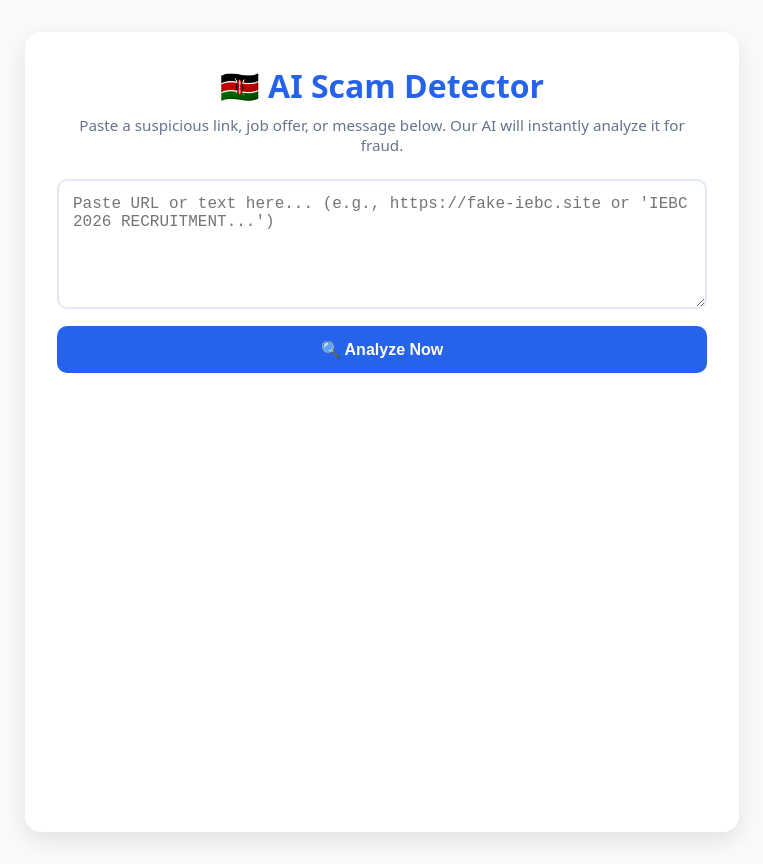
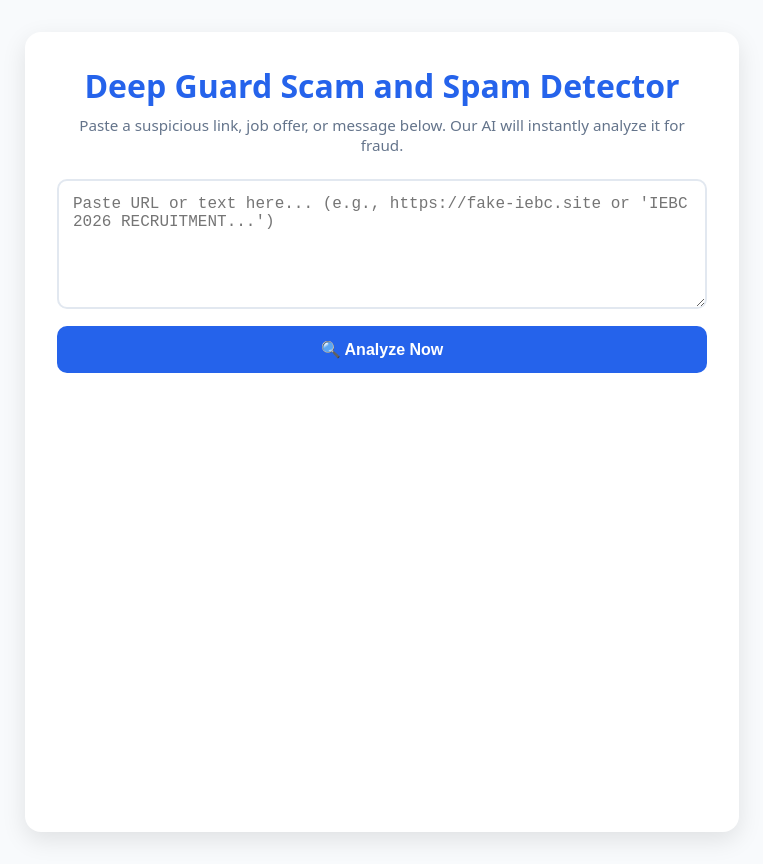
Before and after one commit to St-thomas-Aquinas/LinksScamDetector, a website: page public/index.html in a window 1280 px wide. Shown: the whole page, without its empty margins (258-1021 px from the left). Drawn offline with Linux system fonts and the light colour scheme.

Commit message:
Update index.html

```diff
--- a/public/index.html
+++ b/public/index.html
@@ -25,7 +25,7 @@
 </head>
 <body>
     <div class="container">
-        <h1>🇰🇪 AI Scam Detector</h1>
+        <h1>Deep Guard Scam and Spam Detector</h1>
         <p class="subtitle">Paste a suspicious link, job offer, or message below. Our AI will instantly analyze it for fraud.</p>
 
         <textarea id="inputContent" placeholder="Paste URL or text here... (e.g., https://fake-iebc.site or 'IEBC 2026 RECRUITMENT...')"></textarea>
```
